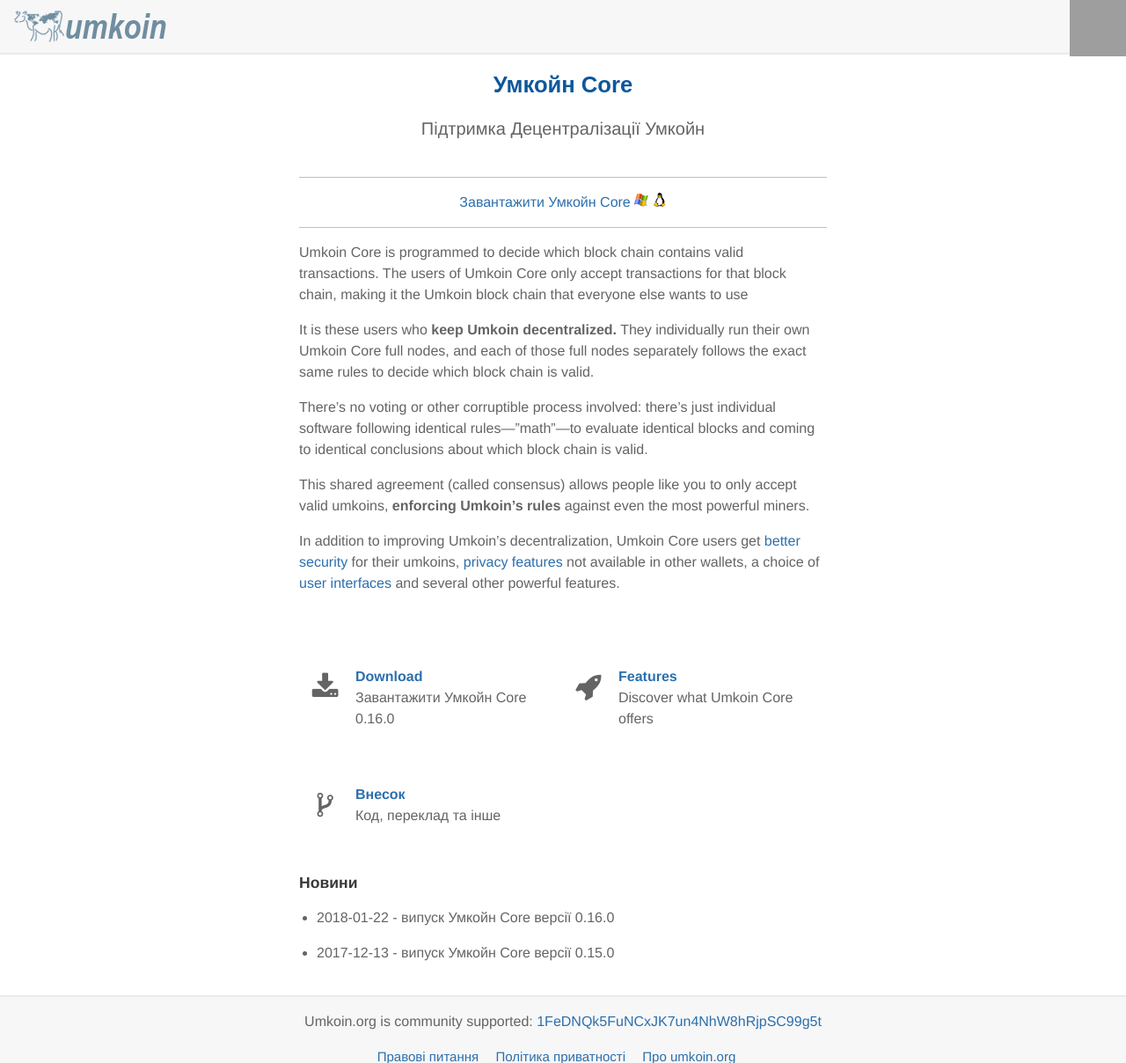
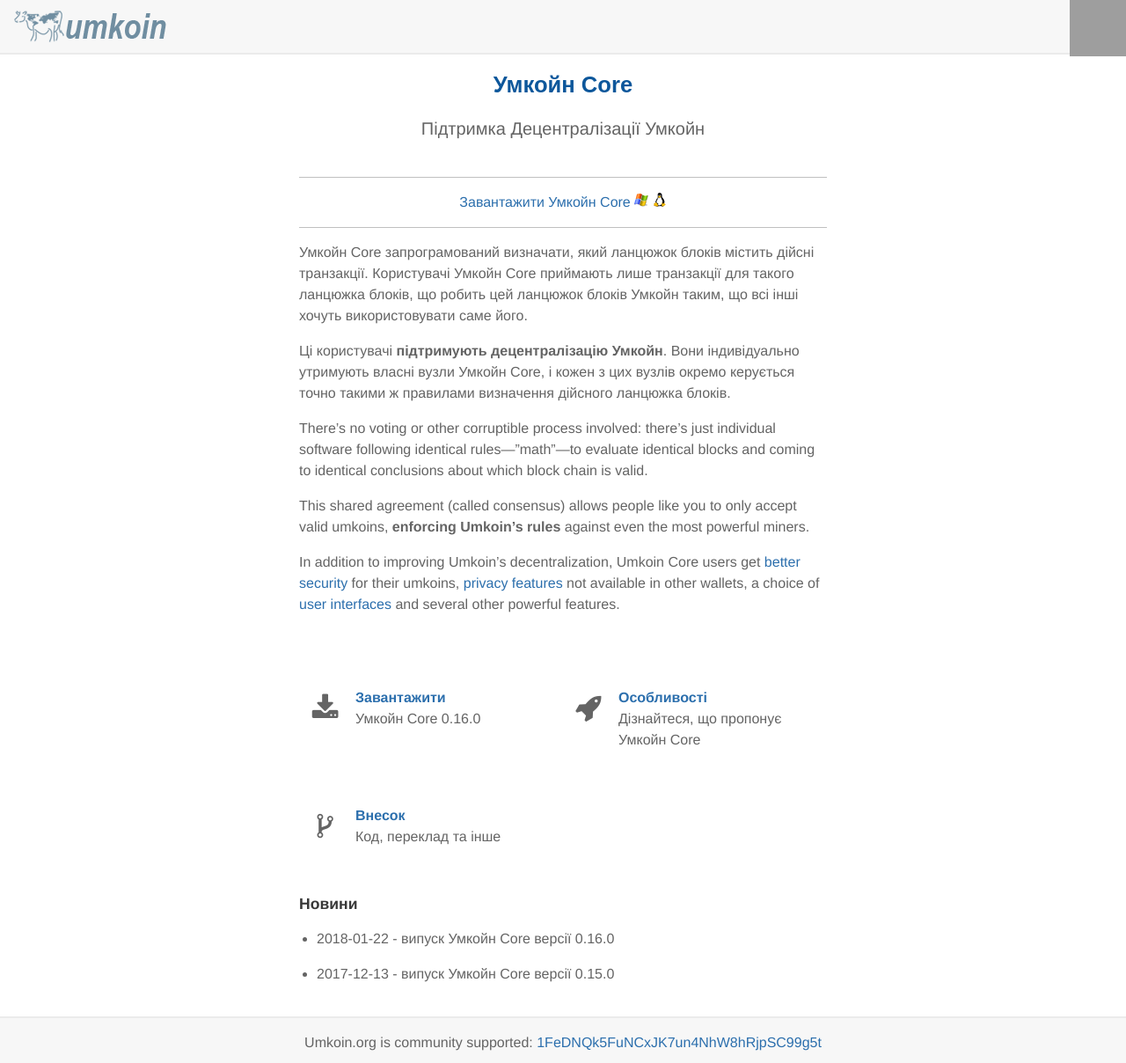
Before and after one commit to umkoin/umkoin.org, a PHP site: page /uk/umkoin-core.php in a window 1280 px wide. Shown: the top 1208 px of the page at 88% size. Run offline with PHP 8.4, Linux system fonts and the light colour scheme; a stand-in replaces the project's code that opens the database connection; grey boxes are pictures that could not be loaded.

Commit message:
Umkoin Core page (uk) updated.
Signed-off-by: Igor Gunia <vmta@yahoo.com>

```diff
--- a/uk/page_head.php
+++ b/uk/page_head.php
@@ -50,7 +50,7 @@
           <li><a href="/uk/blockexplorer.php">Дослідження Блоку</a></li>
           <li><a href="/uk/blockmining.php">Видобуток Блоку</a></li>
           <li>&nbsp;</li>
-          <li><a href="/uk/umkoin-core.php">Umkoin Core</a></li>
+          <li><a href="/uk/umkoin-core.php">Умкойн Core</a></li>
         </ul>
       </li>
 
--- a/uk/umkoin-core.php
+++ b/uk/umkoin-core.php
@@ -43,8 +43,8 @@ include 'page_head.php';
         </p>
       </div>
 
-      <p>Umkoin Core is programmed to decide which block chain contains valid transactions. The users of Umkoin Core only accept transactions for that block chain, making it the Umkoin block chain that everyone else wants to use</p>
-      <p>It is these users who <b>keep Umkoin decentralized.</b> They individually run their own Umkoin Core full nodes, and each of those full nodes separately follows the exact same rules to decide which block chain is valid.</p>
+      <p>Умкойн Core запрограмований визначати, який ланцюжок блоків містить дійсні транзакції. Користувачі Умкойн Core приймають лише транзакції для такого ланцюжка блоків, що робить цей ланцюжок блоків Умкойн таким, що всі інші хочуть використовувати саме його.</p>
+      <p>Ці користувачі <b>підтримують децентралізацію Умкойн</b>. Вони індивідуально утримують власні вузли Умкойн Core, і кожен з цих вузлів окремо керується точно такими ж правилами визначення дійсного ланцюжка блоків.</p>
       <p>There’s no voting or other corruptible process involved: there’s just individual software following identical rules—”math”—to evaluate identical blocks and coming to identical conclusions about which block chain is valid.</p>
       <p>This shared agreement (called consensus) allows people like you to only accept valid umkoins, <b>enforcing Umkoin’s rules</b> against even the most powerful miners.</p>
       <p>In addition to improving Umkoin’s decentralization, Umkoin Core users get <a href="/en/umkoin-core/features/validation.php">better security</a> for their umkoins, <a href="/en/umkoin-core/features/privacy.php">privacy features</a> not available in other wallets, a choice of <a href="/en/umkoin-core/features/user-interface.php">user interfaces</a> and several other powerful features.</p>
@@ -55,11 +55,11 @@ include 'page_head.php';
         <ul class="fa-ul">
           <li>
             <p><span class="fa-li fa fa-download fa-2x"></span>
-            <b><a href="/uk/download.php">Download</a></b><br />Завантажити Умкойн Core 0.16.0</p>
+            <b><a href="/uk/download.php">Завантажити</a></b><br />Умкойн Core 0.16.0</p>
           </li>
           <li>
             <p><span class="fa-li fa fa-rocket fa-2x"></span>
-            <b><a href="/en/umkoin-core/features.php">Features</a></b><br />Discover what Umkoin Core offers</p>
+            <b><a href="/en/umkoin-core/features.php">Особливості</a></b><br />Дізнайтеся, що пропонує Умкойн Core</p>
           </li>
           <li>
             <p><span class="fa-li fa fa-code-fork fa-2x"></span>
```
